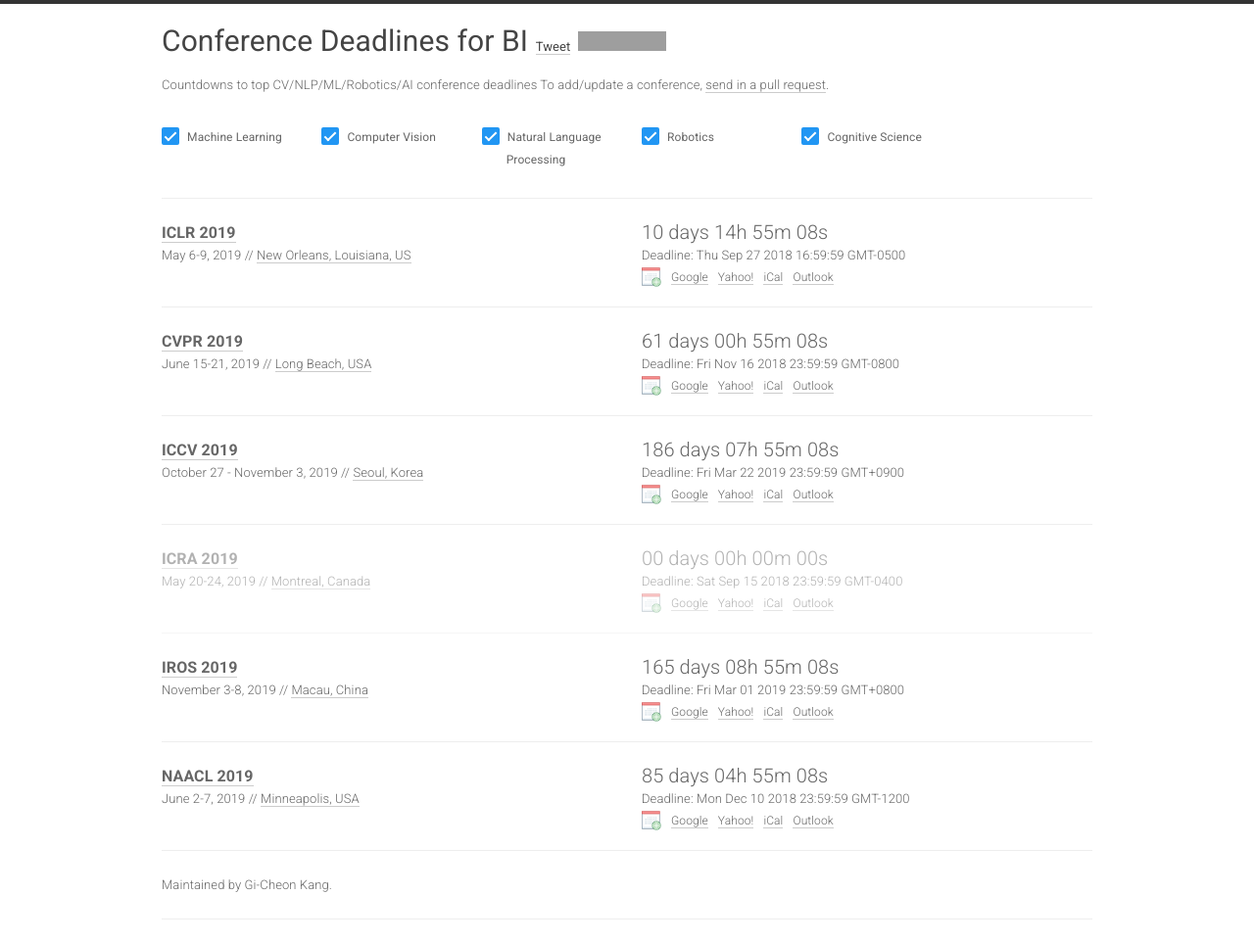
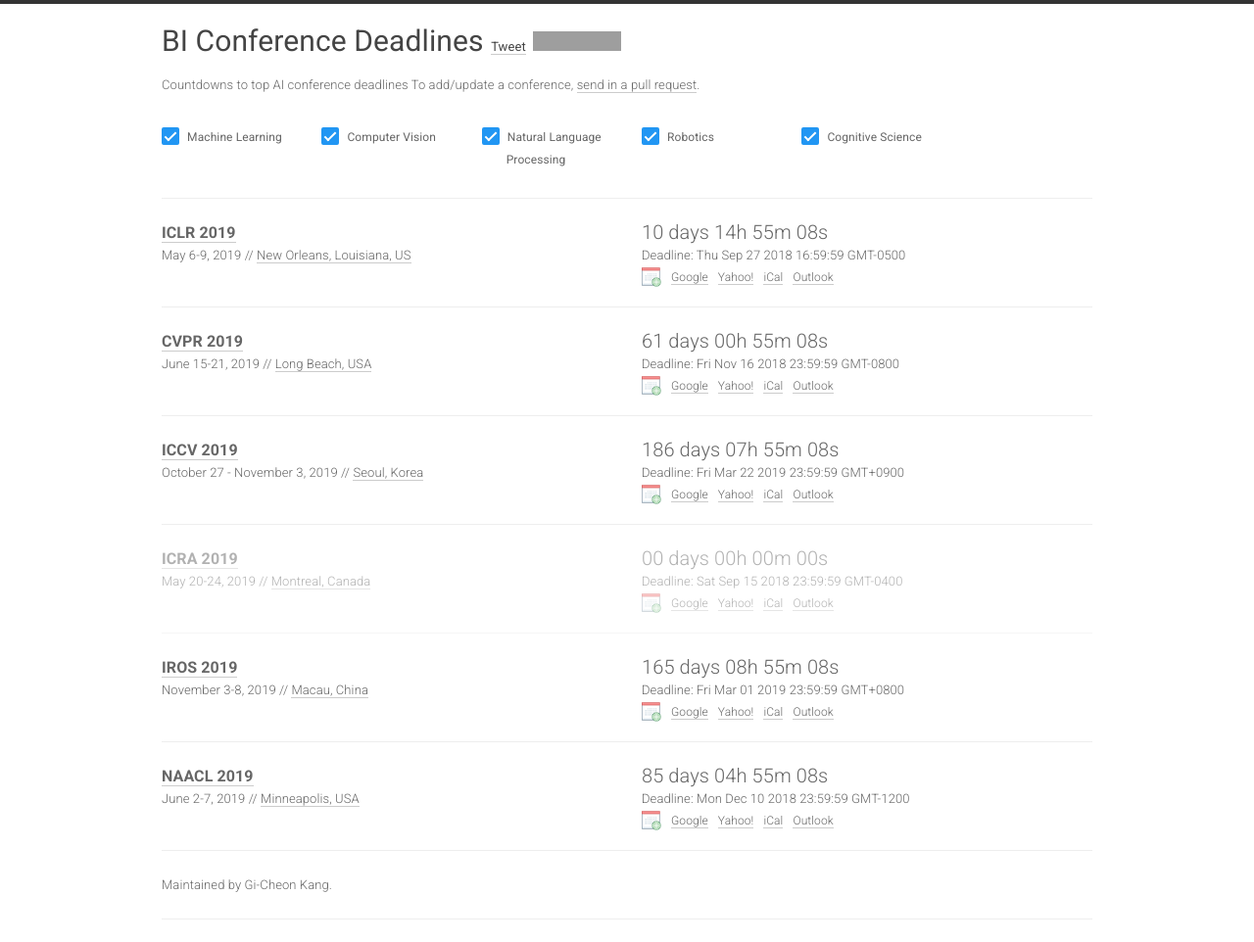
Before and after one commit to biconf/biconf.github.io, a Jekyll site: the page built from index.html, in a window 1280 px wide. Shown: the whole page at 98% size. Built offline with Jekyll 4.4.1, drawn with Linux system fonts in a browser that asks for light colours; nearby versions of some CDN libraries; comment, search, counter and statistics services are not loaded; grey boxes are pictures that could not be loaded.

Commit message:
Update _config.yml

```diff
--- a/_config.yml
+++ b/_config.yml
@@ -1,5 +1,5 @@
-title: Conference Deadlines for BI
-description: Countdowns to top CV/NLP/ML/Robotics/AI conference deadlines
+title:  BI Conference Deadlines
+description: Countdowns to top AI conference deadlines
 author: Gi-Cheon Kang
 
 domain: "biconf.github.io"
```
